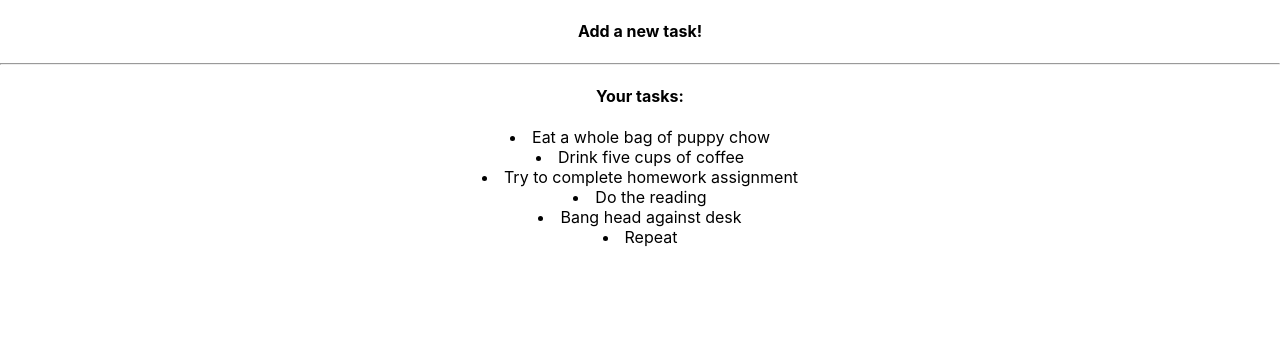
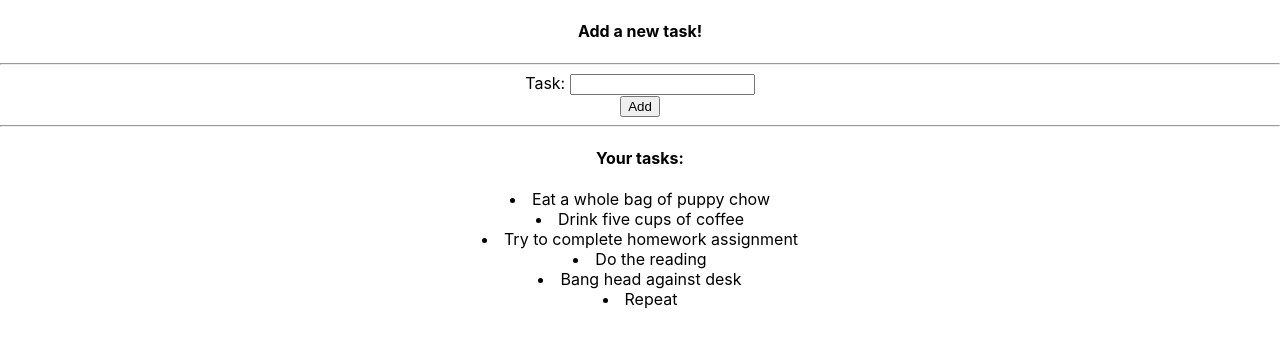
Before and after one commit to cbakcoleman/cd_mern_todolist, a React (Create React App) app: page / in a window 1280 px wide. Shown: the top 348 px of the page. Built offline with nearby package versions, Linux system fonts and the light colour scheme.

Commit message:
add task input form/function

```diff
--- a/src/App.js
+++ b/src/App.js
@@ -2,6 +2,7 @@ import './App.css';
 import {useState} from 'react';
 
 import TaskView from './components/TaskView'
+import TaskForm from './components/TaskForm'
 
 function App() {
   // CREATE EMPTY LIST OF TASKS
@@ -27,6 +28,7 @@ function App() {
   return (
     <div className="App">
       <h4>Add a new task!</h4>
+      <TaskForm addTasks={addTasks}/>
       <TaskView taskList={taskList}/>
     </div>
   );
--- a/src/components/TaskForm.jsx
+++ b/src/components/TaskForm.jsx
@@ -0,0 +1,37 @@
+import React, {useState} from 'react';
+
+const TaskForm = (props) => {
+    // FOR FORM INPUT
+    const [task, setTask] = useState("");
+
+    // FORM ONSUBMIT FUNCTION TO ADD NEW TASKS
+    const createTask = (t) => {
+        t.preventDefault();
+
+        // CALL ON ADDTASKS FUNCTION (SEE APP.JS)
+        props.addTasks(task);
+
+        // RESET INPUT FIELDS:
+        setTask("");
+    }
+
+    return (
+        <div>
+            <hr />
+            <form onSubmit={t => createTask(t)}>
+                <div>
+                    <label>Task: </label>
+                    <input
+                        type="text"
+                        onChange={ (e) => setTask(e.target.value)}
+                        value={task}/>
+                </div>
+                <div>
+                    <button>Add</button>
+                </div>
+            </form>
+        </div>
+    )
+}
+
+export default TaskForm;
```
